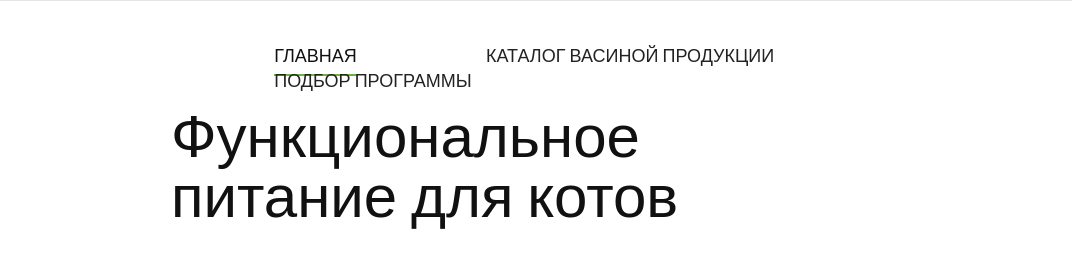
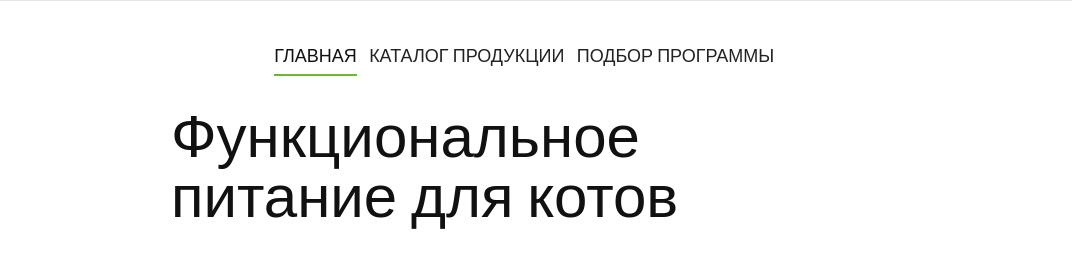
Before and after one commit to ibenderina/1105925-cat-energy-18, a website: page source/index.html in a window 1280 px wide. Shown: the top 280 px of the page, 208-1280 px from the left. Drawn offline with nearby package versions, Linux system fonts and the light colour scheme; files that its build step writes are made by us from their sources.

Commit message:
завершаем 6

```diff
--- a/source/index.html
+++ b/source/index.html
@@ -25,7 +25,7 @@
           </a>
         </li>
         <li class="main-nav__list-item">
-          <a class="main-nav__list-link main-nav__list-link--white" href="catalog.html">Каталог васиной продукции
+          <a class="main-nav__list-link main-nav__list-link--white" href="catalog.html">Каталог продукции
           </a>
         </li>
         <li class="main-nav__list-item">
```
